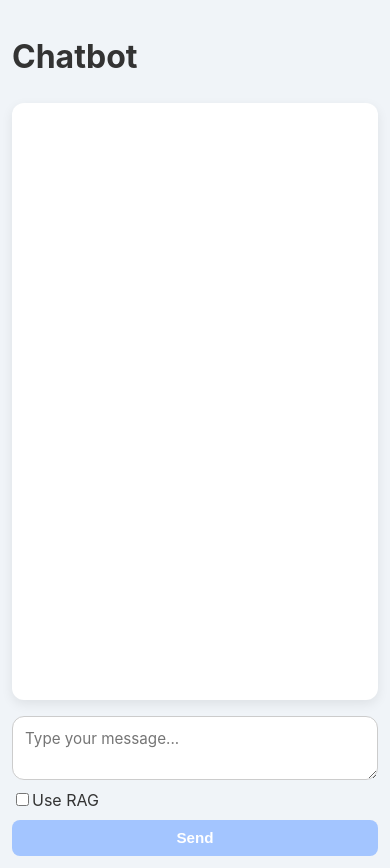
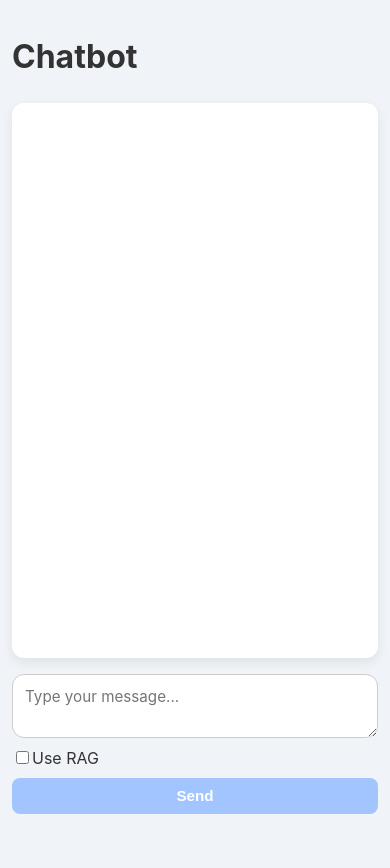
Before and after one commit to sergarlop2/chatbot_frontend, a React (Vite) app: page / in a window 390 px wide. After the commit the page ends 844 px from the top, so only its background shows below. Built offline with nearby package versions, Linux system fonts and the light colour scheme; the HTML template or start-up script is replaced by a standard one.

Commit message:
Improve app size for mobile devices

```diff
--- a/src/App.css
+++ b/src/App.css
@@ -1,10 +1,10 @@
 .app {
   max-width: 800px;
   margin: 0 auto;
-  padding: 1rem;
+  padding: 0;
   display: flex;
   flex-direction: column;
-  height: 100vh;
+  height: 95vh;
   background-color: var(--color-bg);
   font-family: 'Inter', sans-serif;
 }
```
